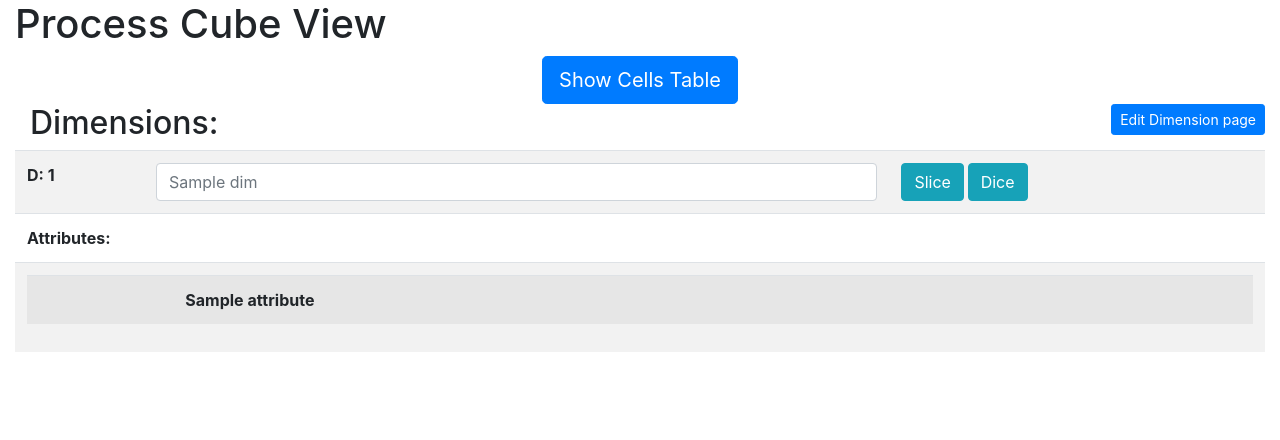
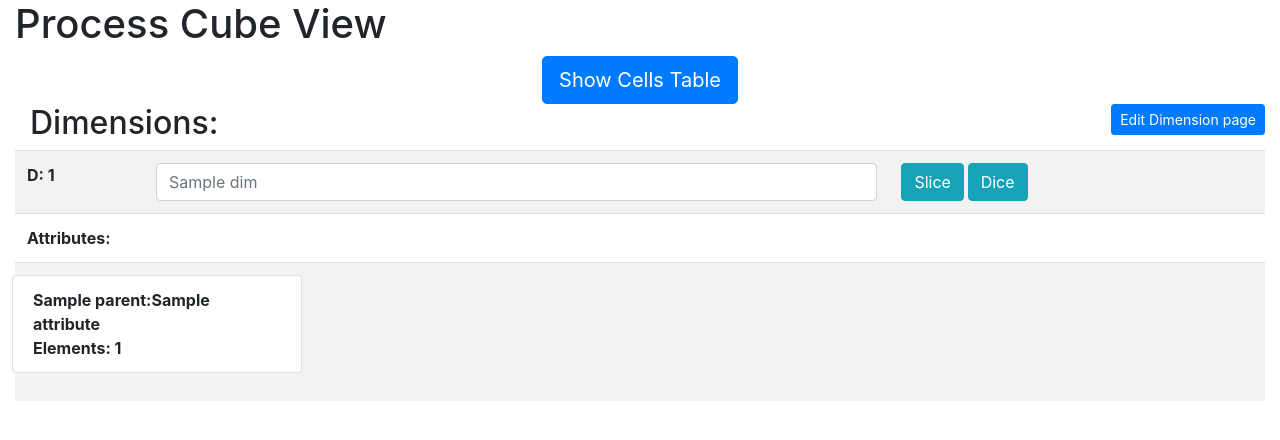
Before and after one commit to ngtom/PCubes-PADS2019, a Django app: template process_cubes/PCV/templates/pcv/pcv.html in a window 1280 px wide. Shown: the top 440 px of the page. Run offline with Django 3.2, Linux system fonts and the light colour scheme; the template is opened without the code that fills it: most values are stand-ins (such as "Sample title", 1, 10 or a date in 2020); lists and menus that the app fills with data are empty; some libraries are stand-ins or nearby versions.

Commit message:
add attributes

```diff
--- /dev/null
+++ b/process_cubes/PCV/templates/pcv/attribute.html
@@ -0,0 +1,16 @@
+<div class="list-group-item" id="attr_{{ attribute.pk }}">
+        <div class="row">
+            <div class="col-10">
+                <div class="row">
+                    <div class="col">
+                        {{ attribute.parent }}:{{ attribute.name }}
+                    </div>
+                </div>
+                <div class="row">
+                    <div class="col">
+                        Elements: {{ attribute.values|length }}
+                    </div>
+                </div>
+            </div>
+        </div>
+ </div>
--- a/process_cubes/PCV/templates/pcv/pcv.html
+++ b/process_cubes/PCV/templates/pcv/pcv.html
@@ -42,37 +42,20 @@
   <tr>
     <th colspan="3">
       <table class="table table-striped">
-        {% for attribute in dimension.attributes %}
-        <tr>
-          <th></th>
-          <th>{{ attribute.name }}</th>
-          <th>
-            <form action="#" method="POST">
-              {% csrf_token %}
-              <input
-                type="hidden"
-                id="dim_id"
-                name="dim_id"
-                value="{{ dim.pk }}"
-              />
-              <input
-                type="hidden"
-                id="dim_id"
-                name="attr_id"
-                value="{{ attribute.pk }}"
-              />
-            </form>
-          </th>
-        </tr>
-        {% endfor %}
+          <div class="row">
+              <div class="list-group" id="attributes_{{ dim.pk }}">
+                  {% for attribute in dim.attributes.all %}
+                  {% include "pcv/attribute.html" with dim=dim attribute=attribute %}
+                  {% endfor %}
+              </div>
+          </div>
       </table>
     </th>
   </tr>
 
   {% endfor %}
 </table>
+
+
+
 {% endblock %}
-
-{% block custom_javascript %}
-
-{% endblock custom_javascript %}
```
Also changed, not shown: process_cubes/dimension_editor/views.py (+13 -26 lines).
